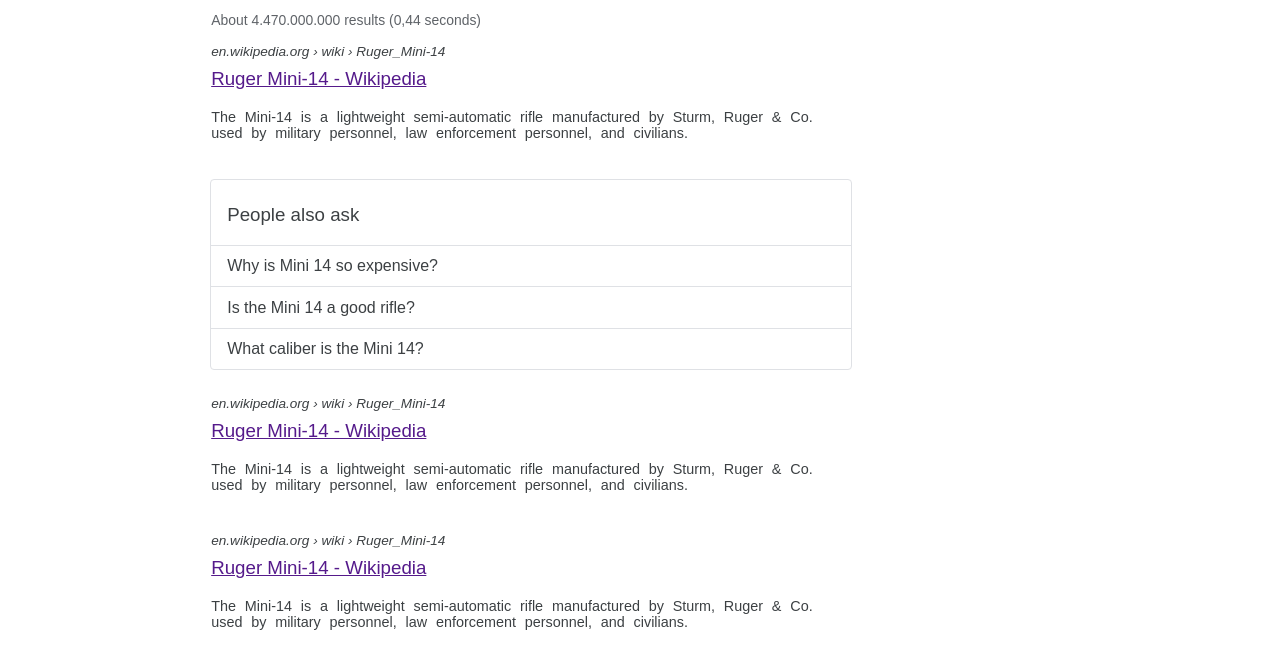
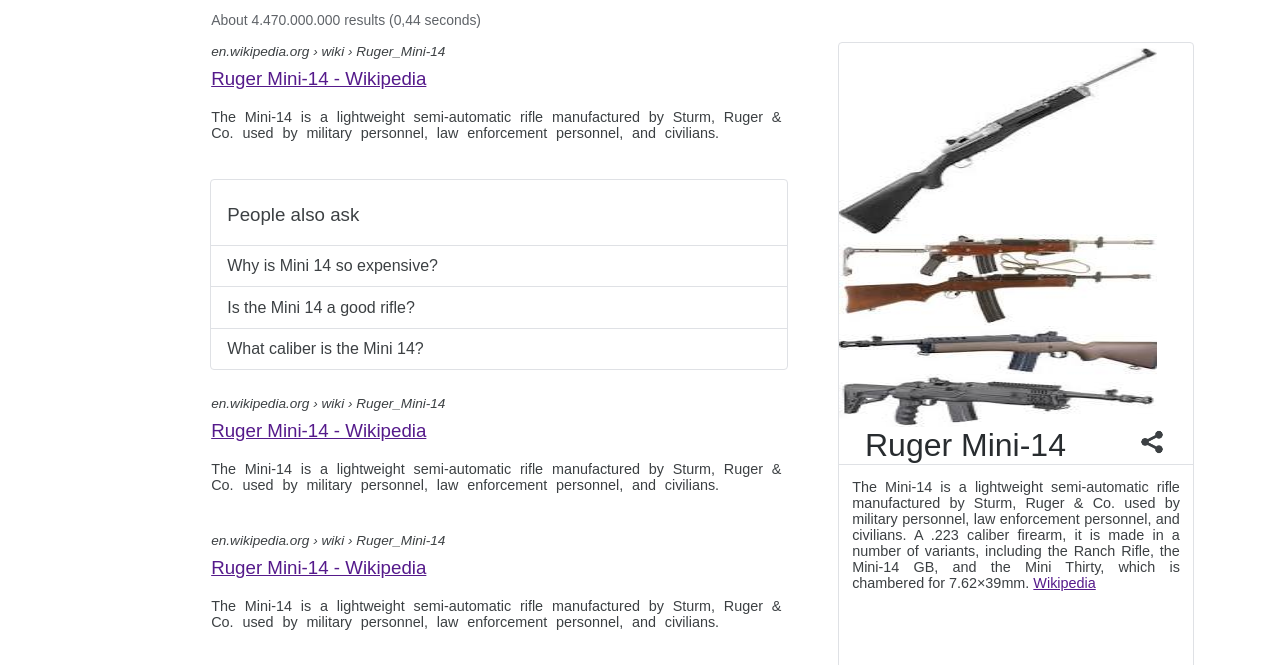
Before and after one commit to PigDes/google-results, a plain HTML site: page index.html in a window 1280 px wide. Shown: the part 126-791 px from the top of the page. Drawn offline with Linux system fonts and the light colour scheme.

Commit message:
Some minor changes to sidebar

```diff
--- a/index.html
+++ b/index.html
@@ -105,6 +105,26 @@
                     </p>
                 </div>
             </div>
+
+
+            <div id="result-sidebar">
+                <div id="result-sidebar-img">
+                    <img src="ruger1.jpeg">
+                    <img src="ruger2.jpeg">
+                    <img src="ruger3.jpeg">
+                </div>
+
+                <h2>
+                    Ruger Mini-14
+                    <a href="">
+                        <img src="share.png">
+                    </a>
+                </h2>
+                    <p>
+                        The Mini-14 is a lightweight semi-automatic rifle manufactured by Sturm, Ruger & Co. used by military personnel, law enforcement personnel, and civilians. A .223 caliber firearm, it is made in a number of variants, including the Ranch Rifle, the Mini-14 GB, and the Mini Thirty, which is chambered for 7.62×39mm. <a href="">Wikipedia</a>
+                    </p>
+
+            </div>
         </div>
 
          <div id="footer-div">
--- a/style.css
+++ b/style.css
@@ -106,18 +106,26 @@ body {
 
 /* RESULTS */
 
+#search-results {
+    margin-left: 16.5vw;
+    display: grid;
+    grid-template-columns: 45vw 1fr;
+    grid-column-gap: 4vw;
+    grid-template-rows: auto;
+    grid-template-areas:
+    "results sidebar";
+    justify-content: center;
+
+}
+
 #search-results-main {
+    grid-area: results;
     display: flex;
     flex-direction: column;
     align-items: center;
 }
 
-#search-results {
-    margin-left: 16.5vw;
-    display: grid;
-    grid-template-columns: 50vw 1fr;
-    grid-template-rows: auto;
-}
+
 
 .result-containter {
     margin-bottom: 3vh;
@@ -171,6 +179,56 @@ body {
 
 }
 
+/* RESULTS SIDEBAR */
+
+#result-sidebar {
+    width: 80%;
+    height: auto;
+    border: 1px solid rgb(223, 225, 229);
+    border-radius: 4px;
+    padding: 1% 0;
+    color: rgb(60, 64, 67);
+
+}
+
+#result-sidebar h2 {
+    font-size: 2rem;
+    font-weight: normal;
+    color: rgb(40, 44, 47);
+    border-bottom: 1px solid rgb(223, 225, 229);
+    padding: 0 2vw;
+    margin: 0 0 0 0;
+}
+
+#result-sidebar h2 img {
+    width: 10%;
+    float: right;
+}
+
+#result-sidebar p {
+    padding: 0 1vw;
+    color: rgb(60, 64, 67);
+    font-size: 0.9rem;
+    word-spacing: normal;
+    text-align: justify;
+}
+
+
+
+#result-sidebar-img {
+    display: flex;
+    flex-direction: column;
+    flex-wrap: wrap;
+    align-items: stretch;
+    justify-content: flex-start;
+    width: 90%;
+    height: auto;
+}
+
+#result-sidebar-img img {
+
+}
+
 /* FOOTER */
 
 #footer-div {
```
Also changed, not shown: ruger1.jpeg (added), ruger2.jpeg (added), ruger3.jpeg (added), share.jpg (added), share.png (added).
